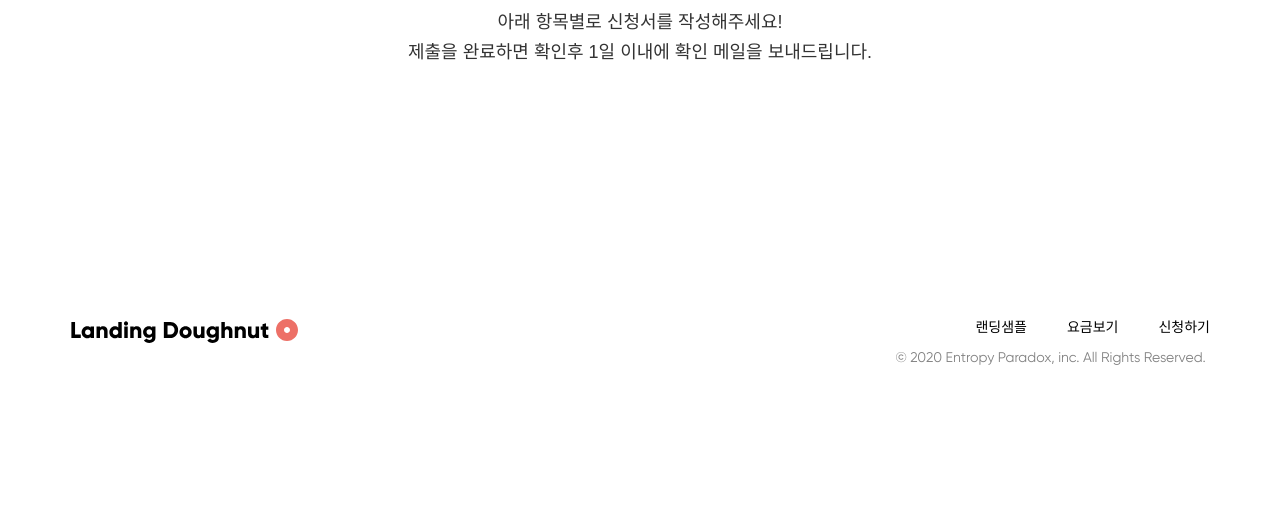
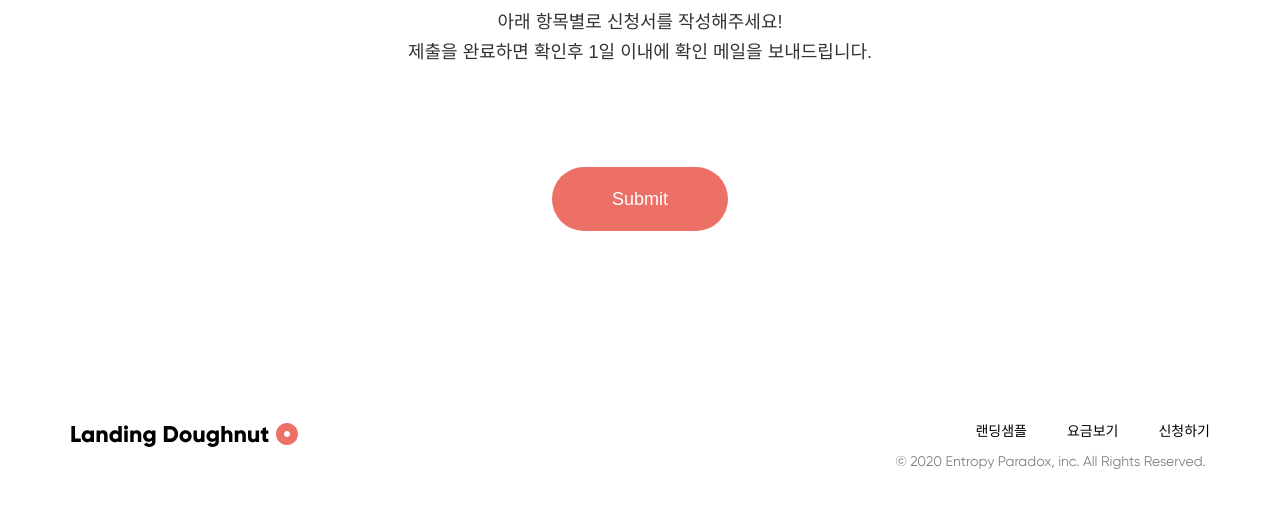
Before and after one commit to Zeroin0/landing-donut, a plain HTML site: page sinceonghagi.html in a window 1280 px wide. Shown: the part 233-740 px from the top of the page. Drawn offline with nearby package versions, Linux system fonts and the light colour scheme; a script that the page names is missing.

Commit message:
Update sinceonghagi.html

```diff
--- a/sinceonghagi.html
+++ b/sinceonghagi.html
@@ -72,6 +72,7 @@ height="0" width="0" style="display:none;visibility:hidden"></iframe></noscript>
         <div class="text-block-18">아래 항목별로 신청서를 작성해주세요!<br>제출을 완료하면 확인후 1일 이내에 확인 메일을 보내드립니다.<br></div>
       </div>
       <div>
+         <div class="div-block-33"><input type="submit" value="Submit" data-wait="Please wait..." class="submit-button w-button"></div>
       </div>
     </div>
   </div>
```
